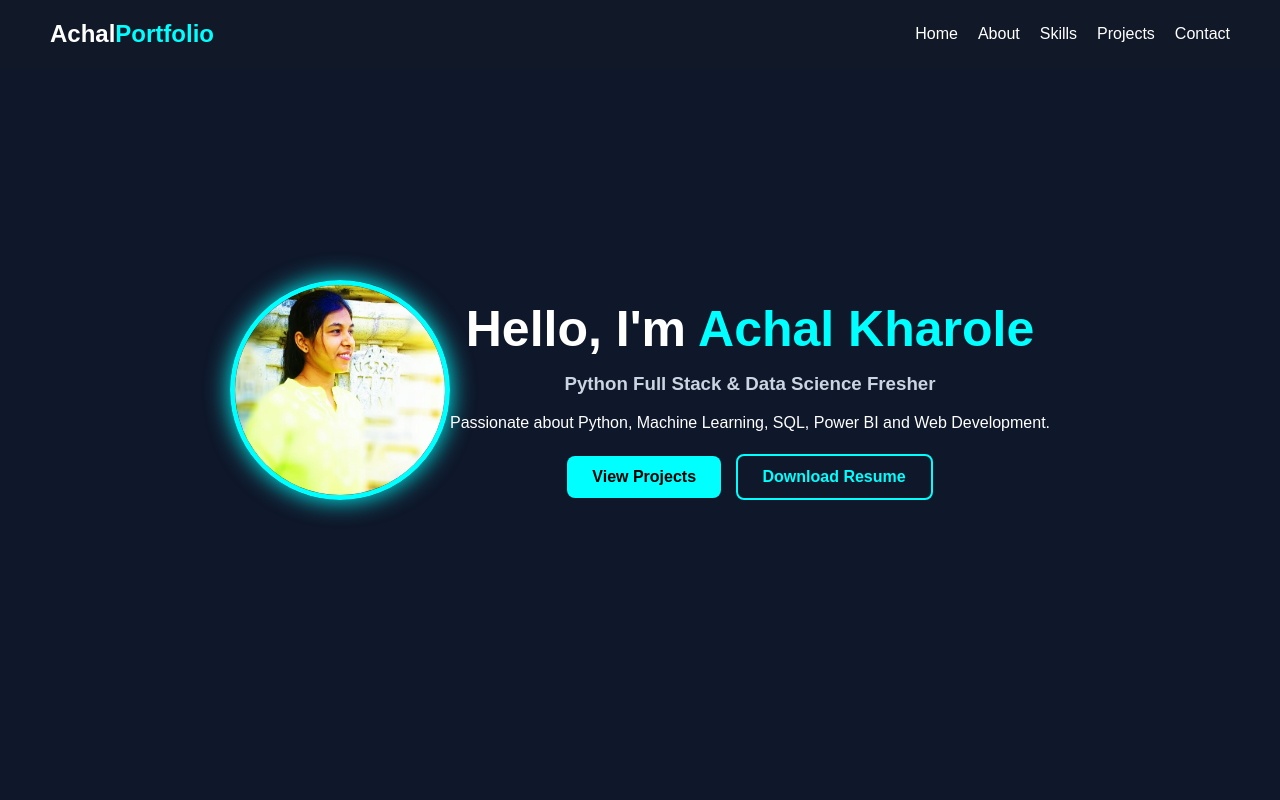
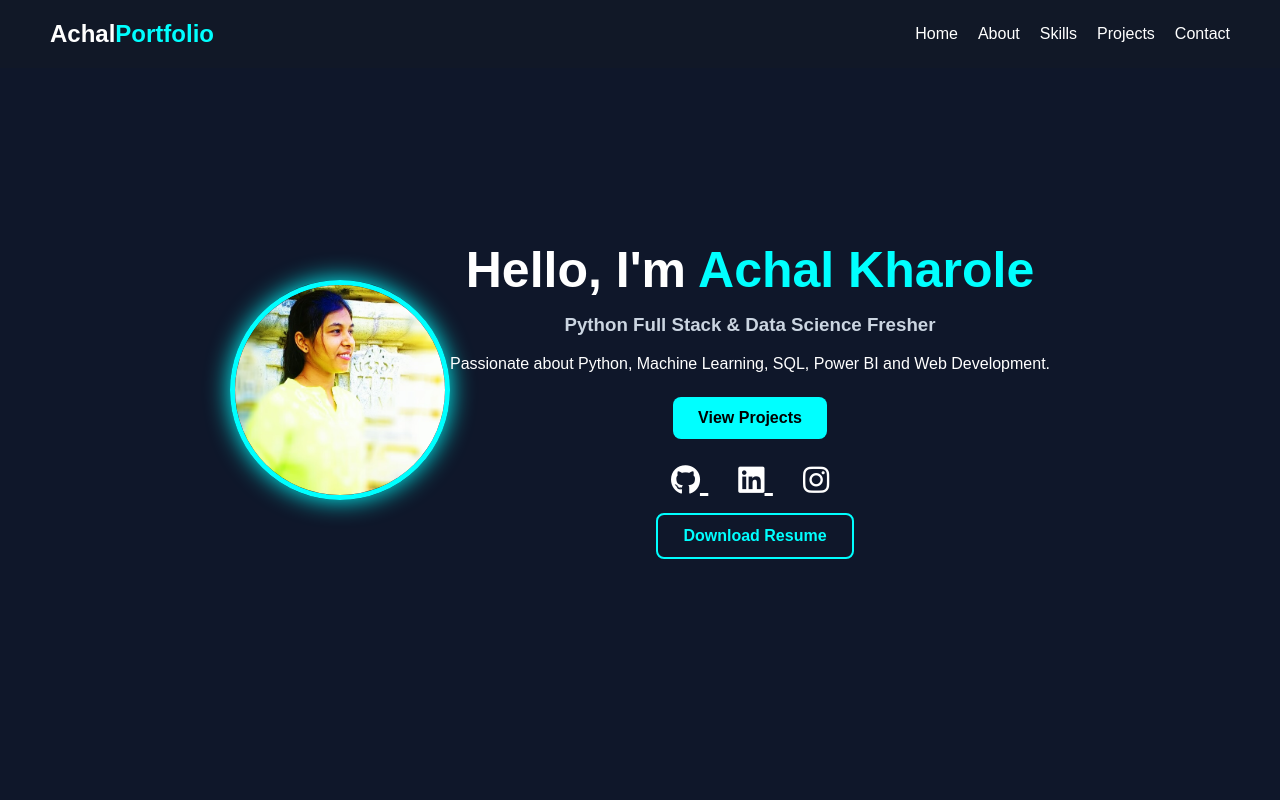
Before and after one commit to achalkharole4-debug/Portfolio, a plain HTML site: page index.html in a window 1280 px wide. Shown: the top 800 px of the page. Drawn offline with Linux system fonts and the light colour scheme.

Commit message:
added social media icons

```diff
--- a/index.html
+++ b/index.html
@@ -44,6 +44,21 @@
             </p>
 
             <a href="#projects" class="btn">View Projects</a>
+            <div class="social-icons">
+
+            <a href="https://github.com/https://github.com/achalkharole4-debug" target="_blank">
+            <i class="fa-brands fa-github"></i>
+            </a>
+
+            <a href="https://linkedin.com/https://www.linkedin.com/in/aachal-kharole-a695b1324" target="_blank">
+            <i class="fa-brands fa-linkedin"></i>
+            </a>
+
+            <a href="https://instagram.com/https://www.instagram.com/achu07215/" target="_blank">
+            <i class="fa-brands fa-instagram"></i>
+            </a>
+
+        </div>
             <a href="resume/A_Resume.pdf"
                download
                class="resume-btn">
--- a/style.css
+++ b/style.css
@@ -220,3 +220,18 @@ footer{
     background:cyan;
     color:black;
 }
+.social-icons{
+    margin-top:25px;
+}
+
+.social-icons a{
+    color:white;
+    font-size:30px;
+    margin:0 15px;
+    transition:0.3s;
+}
+
+.social-icons a:hover{
+    color:cyan;
+    transform:scale(1.2);
+}
```
